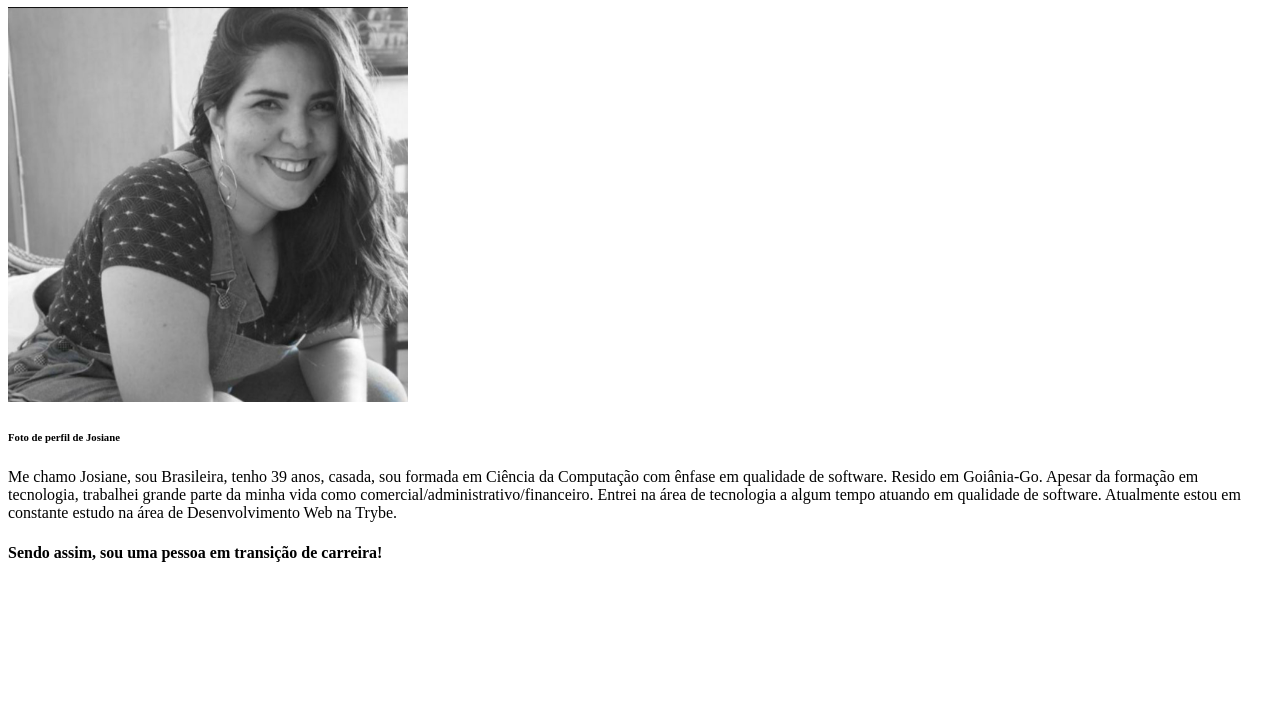
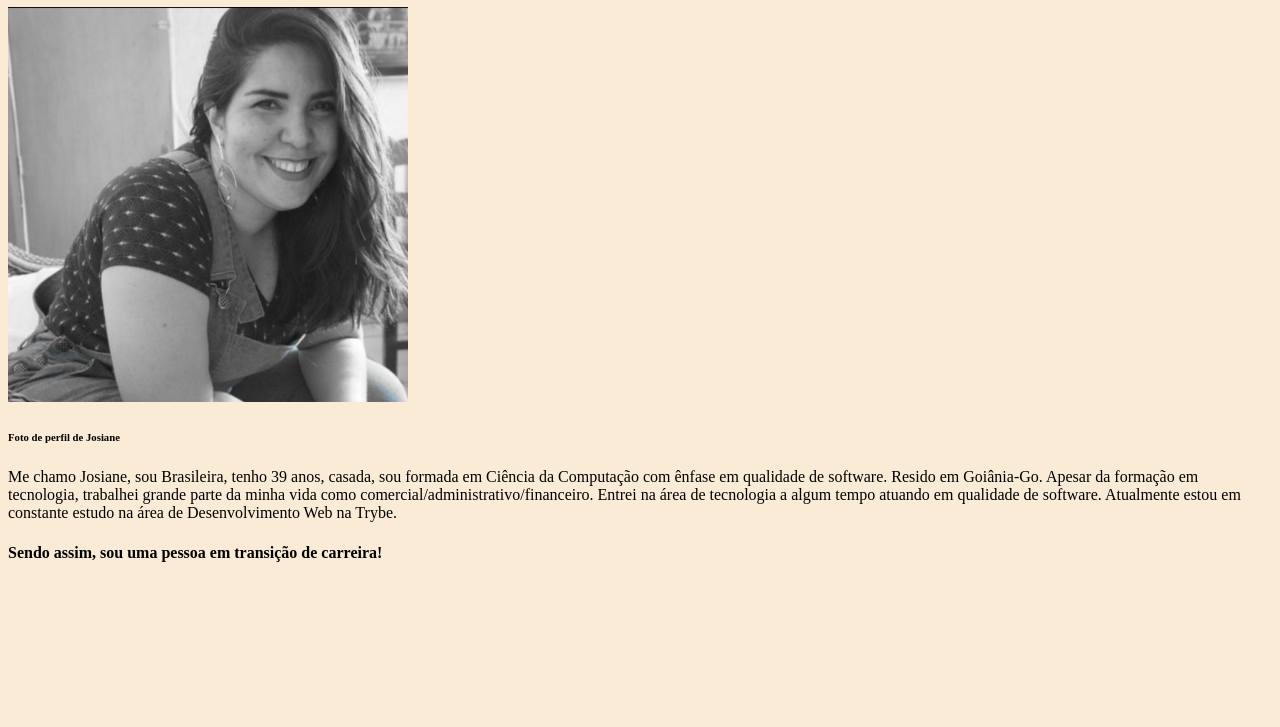
Before and after one commit to Josiane-Oliveira/portfolio-Josi, a plain HTML site: page portfolio.html in a window 1280 px wide. Shown: the part 73-800 px from the top of the page. Drawn offline with Linux system fonts and the light colour scheme.

Commit message:
Últimas alterações

```diff
--- a/portfolio.html
+++ b/portfolio.html
@@ -6,7 +6,10 @@
     <meta name="viewport" content="width=device-width, initial-scale=1.0">
     <title>Portfolio Josi</title>
 </head>
-<body>
+
+
+
+<body style="background-color:antiquewhite">
     <ul></ul>
    <h1>Josiane de Sousa Oliveira Araújo</h1>
    <img src="images/Josi.jpeg" alt="Foto de uma mulher sorrindo" width="400">
```
